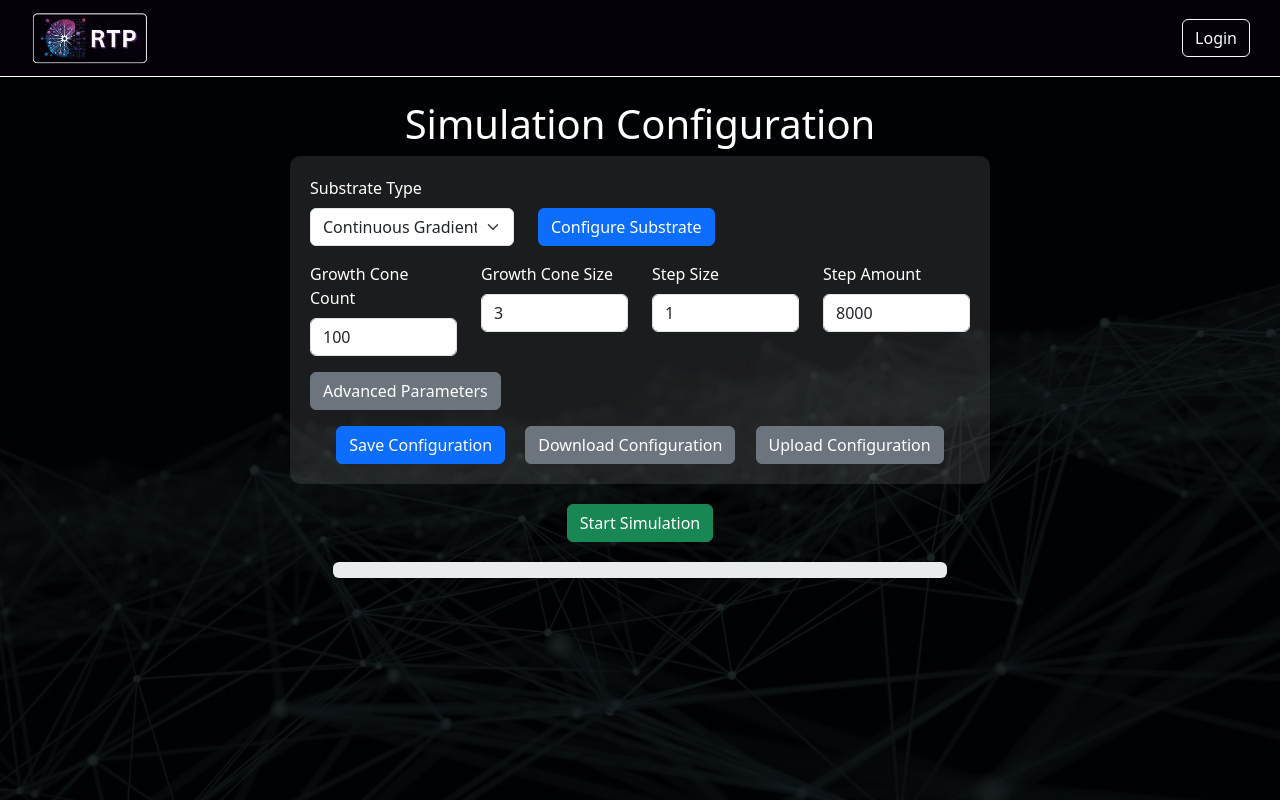
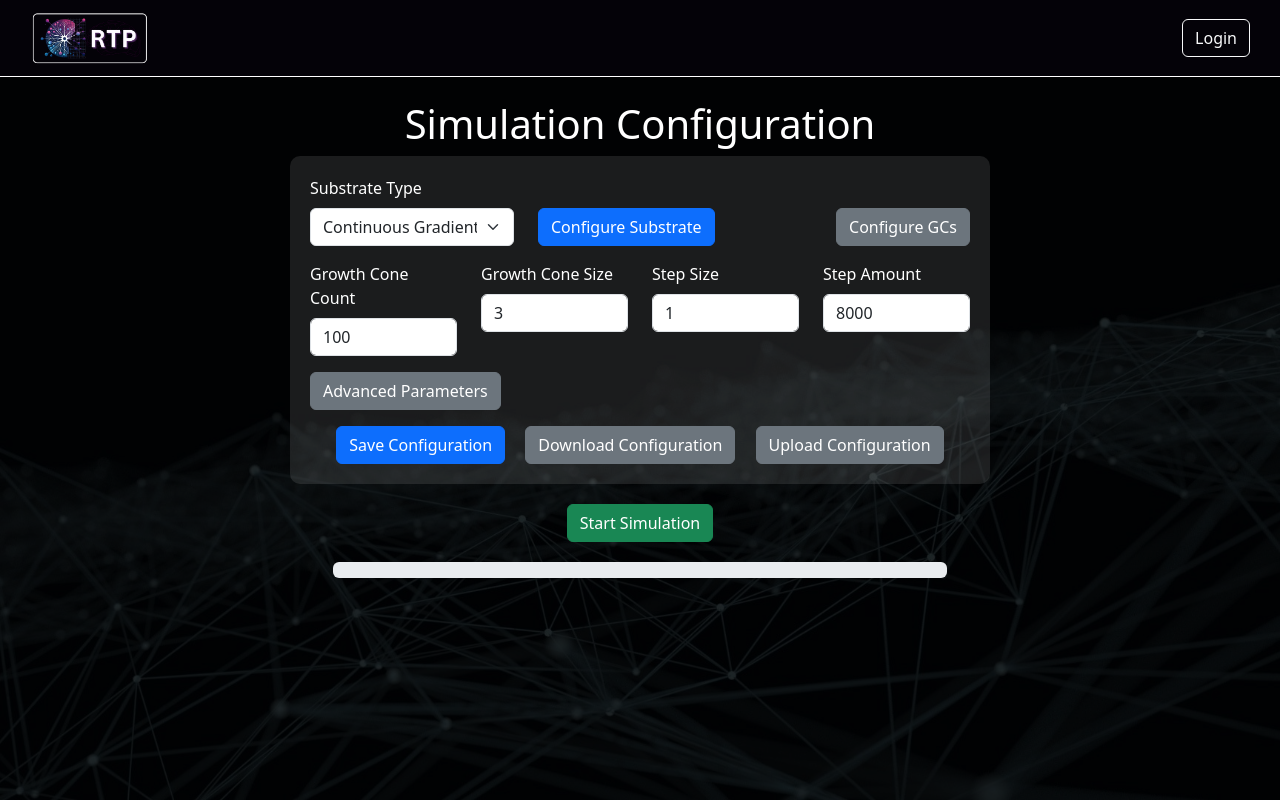
Before and after one commit to yavuzkaraca/Topographic-Projection-Sim, a Flask app: page /simulation in a window 1280 px wide. Run offline with Flask 3, Linux system fonts and the light colour scheme.

Commit message:
minor changes

```diff
--- a/src/templates/index.html
+++ b/src/templates/index.html
@@ -122,9 +122,12 @@
                             <option value="GAP">Gap</option>
                         </select>
                     </div>
-                    <div class="col-md-4 mb-3 d-flex align-items-end">
+                    <div class="col-md-8 mb-3 d-flex align-items-end justify-content-between">
                         <button type="button" class="btn btn-primary" data-bs-toggle="modal" data-bs-target="#configureSubstrateModal">
                             Configure Substrate
+                        </button>
+                        <button type="button" class="btn btn-secondary" data-bs-toggle="modal" data-bs-target="#configureGCModal">
+                            Configure GCs
                         </button>
                     </div>
                 </div>
@@ -287,6 +290,29 @@
                                 <option value="STRIPE">Stripe</option>
                                 <option value="GAP">Gap</option>
                             </select>
+                        </div>
+                        <!-- Add more form fields as needed -->
+                    </form>
+                </div>
+                <div class="modal-footer">
+                    <button type="button" class="btn btn-secondary" data-bs-dismiss="modal">Close</button>
+                    <button type="button" class="btn btn-primary">Save changes</button>
+                </div>
+            </div>
+        </div>
+    </div>
+
+        <div class="modal fade" id="configureGCModal" tabindex="-1" aria-labelledby="configureGCModalLabel" aria-hidden="true">
+        <div class="modal-dialog">
+            <div class="modal-content">
+                <div class="modal-header">
+                    <h5 class="modal-title" id="configureGCModalLabel">Configure Substrate</h5>
+                    <button type="button" class="btn-close" data-bs-dismiss="modal" aria-label="Close"></button>
+                </div>
+                <div class="modal-body">
+                    <!-- Form elements or configuration inputs go here -->
+                    <form>
+                        <div class="mb-3">
                         </div>
                         <!-- Add more form fields as needed -->
                     </form>
--- a/src/visualization.py
+++ b/src/visualization.py
@@ -3,7 +3,7 @@ import numpy as np
 from scipy.stats import linregress
 
 
-# TODO: @Clean Clean up this module
+# TODO: @Clean up this module
 
 def visualize_substrate(substrate):
     """
@@ -111,6 +111,7 @@ def visualize_results_on_substrate(result, substrate):
     # plt.show()
     plt.savefig('static/growth_cones.png')
     plt.close()
+
 
 def visualize_projection_linear(result, substrate):
     """
```
